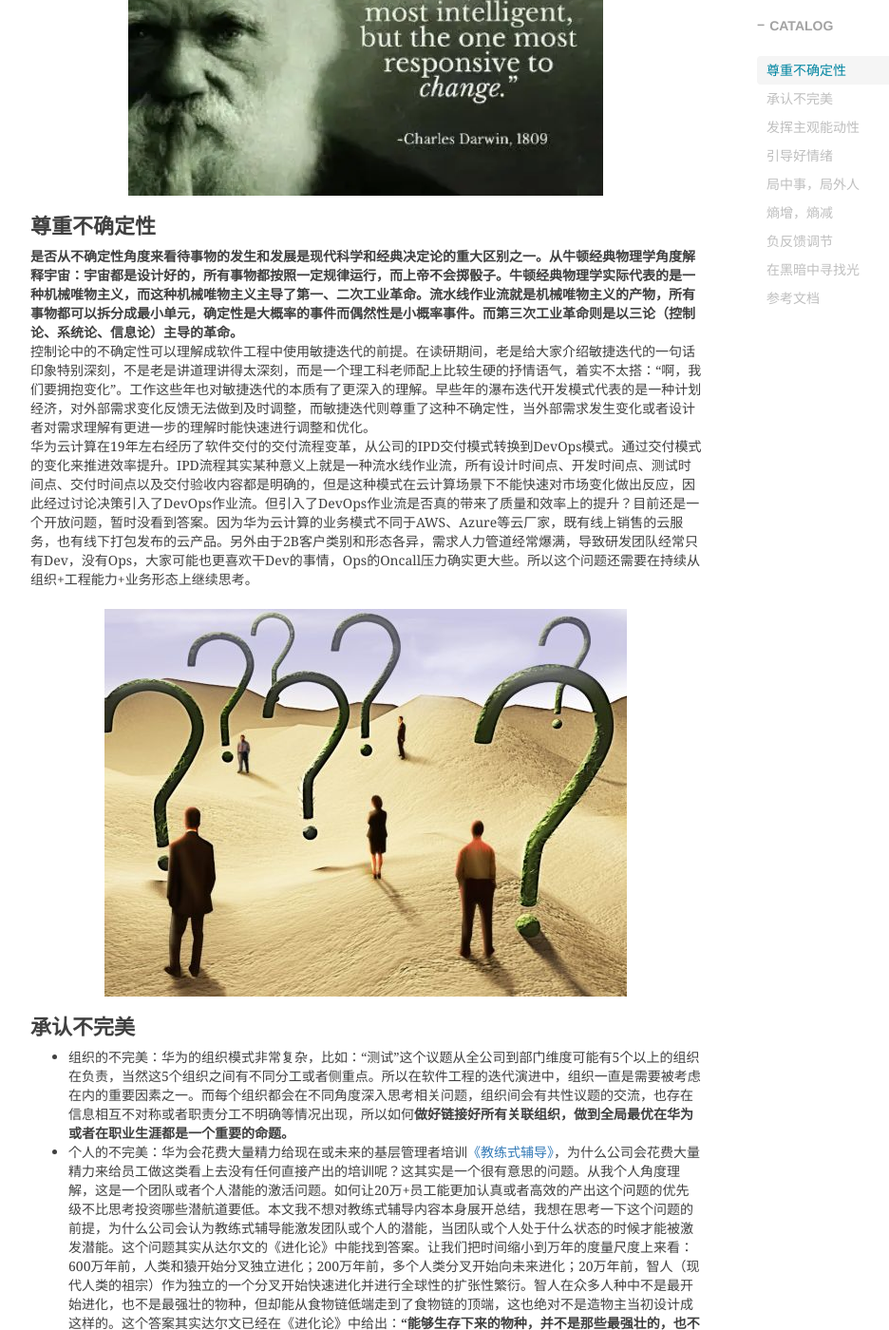
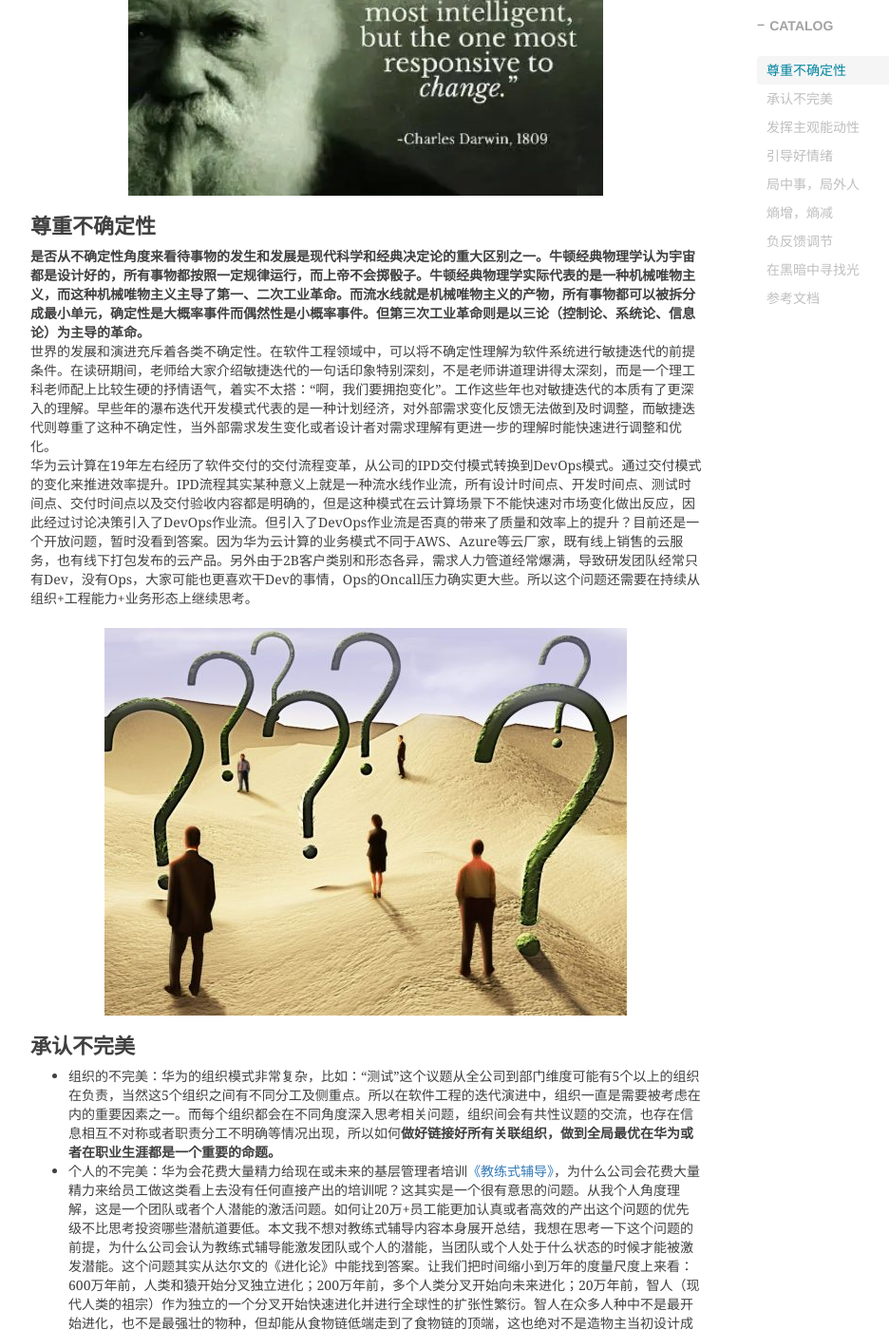
Before and after one commit to shihai1991/shihai1991.github.io, a Jekyll site: the page built from _posts/2023-10-30-在菊厂八年的那些人那些事.md, in a window 1280 px wide and 1400 px high, scrolled down 554 px. Shown: the whole window at 95% size, without its empty margins (233-1169 px from the left). Built offline with Jekyll 4.4.1, drawn with Linux system fonts in a browser that asks for light colours; nearby versions of some CDN libraries; comment, search, counter and statistics services are not loaded; some of the changed text lies outside the part shown.

Commit message:
Update 2023-10-30-在菊厂八年的那些人那些事.md

```diff
--- a/_posts/2023-10-30-在菊厂八年的那些人那些事.md
+++ b/_posts/2023-10-30-在菊厂八年的那些人那些事.md
@@ -10,20 +10,20 @@ tags:
 time: '2023.10.30 12:27:00'
 ---
 
-> 对自己不太长的职业生涯所得所悟做个浅薄总结，也和团队内同学做务虚交流使用。
+> 对自己不太长的职业生涯所得所悟做个简单总结，也和团队内同学做务虚交流使用。
 <!--more-->
 
 达尔文在《进化论》中有句名言：**“能够生存下来的物种，并不是那些最强壮的，也不是那些最聪明的，而是那些对变化作出快速反应的。”**
 ![达尔文《进化论》 侵删]({{site.baseurl}}/img/2024/Q1/20240102-达尔文-进化论.webp)
 
 # 尊重不确定性
-**是否从不确定性角度来看待事物的发生和发展是现代科学和经典决定论的重大区别之一。从牛顿经典物理学角度解释宇宙：宇宙都是设计好的，所有事物都按照一定规律运行，而上帝不会掷骰子。牛顿经典物理学实际代表的是一种机械唯物主义，而这种机械唯物主义主导了第一、二次工业革命。流水线作业流就是机械唯物主义的产物，所有事物都可以拆分成最小单元，确定性是大概率的事件而偶然性是小概率事件。而第三次工业革命则是以三论（控制论、系统论、信息论）主导的革命。**
-控制论中的不确定性可以理解成软件工程中使用敏捷迭代的前提。在读研期间，老是给大家介绍敏捷迭代的一句话印象特别深刻，不是老是讲道理讲得太深刻，而是一个理工科老师配上比较生硬的抒情语气，着实不太搭：“啊，我们要拥抱变化”。工作这些年也对敏捷迭代的本质有了更深入的理解。早些年的瀑布迭代开发模式代表的是一种计划经济，对外部需求变化反馈无法做到及时调整，而敏捷迭代则尊重了这种不确定性，当外部需求发生变化或者设计者对需求理解有更进一步的理解时能快速进行调整和优化。
+**是否从不确定性角度来看待事物的发生和发展是现代科学和经典决定论的重大区别之一。牛顿经典物理学认为宇宙都是设计好的，所有事物都按照一定规律运行，而上帝不会掷骰子。牛顿经典物理学实际代表的是一种机械唯物主义，而这种机械唯物主义主导了第一、二次工业革命。而流水线就是机械唯物主义的产物，所有事物都可以被拆分成最小单元，确定性是大概率事件而偶然性是小概率事件。但第三次工业革命则是以三论（控制论、系统论、信息论）为主导的革命。**
+世界的发展和演进充斥着各类不确定性。在软件工程领域中，可以将不确定性理解为软件系统进行敏捷迭代的前提条件。在读研期间，老师给大家介绍敏捷迭代的一句话印象特别深刻，不是老师讲道理讲得太深刻，而是一个理工科老师配上比较生硬的抒情语气，着实不太搭：“啊，我们要拥抱变化”。工作这些年也对敏捷迭代的本质有了更深入的理解。早些年的瀑布迭代开发模式代表的是一种计划经济，对外部需求变化反馈无法做到及时调整，而敏捷迭代则尊重了这种不确定性，当外部需求发生变化或者设计者对需求理解有更进一步的理解时能快速进行调整和优化。
 华为云计算在19年左右经历了软件交付的交付流程变革，从公司的IPD交付模式转换到DevOps模式。通过交付模式的变化来推进效率提升。IPD流程其实某种意义上就是一种流水线作业流，所有设计时间点、开发时间点、测试时间点、交付时间点以及交付验收内容都是明确的，但是这种模式在云计算场景下不能快速对市场变化做出反应，因此经过讨论决策引入了DevOps作业流。但引入了DevOps作业流是否真的带来了质量和效率上的提升？目前还是一个开放问题，暂时没看到答案。因为华为云计算的业务模式不同于AWS、Azure等云厂家，既有线上销售的云服务，也有线下打包发布的云产品。另外由于2B客户类别和形态各异，需求人力管道经常爆满，导致研发团队经常只有Dev，没有Ops，大家可能也更喜欢干Dev的事情，Ops的Oncall压力确实更大些。所以这个问题还需要在持续从组织+工程能力+业务形态上继续思考。
 ![不确定性 侵删]({{site.baseurl}}/img/2024/Q1/20240102-不确定性.jpg)
 
 # 承认不完美
-- 组织的不完美：华为的组织模式非常复杂，比如：“测试”这个议题从全公司到部门维度可能有5个以上的组织在负责，当然这5个组织之间有不同分工或者侧重点。所以在软件工程的迭代演进中，组织一直是需要被考虑在内的重要因素之一。而每个组织都会在不同角度深入思考相关问题，组织间会有共性议题的交流，也存在信息相互不对称或者职责分工不明确等情况出现，所以如何**做好链接好所有关联组织，做到全局最优在华为或者在职业生涯都是一个重要的命题。**
+- 组织的不完美：华为的组织模式非常复杂，比如：“测试”这个议题从全公司到部门维度可能有5个以上的组织在负责，当然这5个组织之间有不同分工及侧重点。所以在软件工程的迭代演进中，组织一直是需要被考虑在内的重要因素之一。而每个组织都会在不同角度深入思考相关问题，组织间会有共性议题的交流，也存在信息相互不对称或者职责分工不明确等情况出现，所以如何**做好链接好所有关联组织，做到全局最优在华为或者在职业生涯都是一个重要的命题。**
 - 个人的不完美：华为会花费大量精力给现在或未来的基层管理者培训[《教练式辅导》](https://shihai1991.github.io/books/2022/08/21/%E6%95%99%E7%BB%83%E5%BC%8F%E8%BE%85%E5%AF%BC/)，为什么公司会花费大量精力来给员工做这类看上去没有任何直接产出的培训呢？这其实是一个很有意思的问题。从我个人角度理解，这是一个团队或者个人潜能的激活问题。如何让20万+员工能更加认真或者高效的产出这个问题的优先级不比思考投资哪些潜航道要低。本文我不想对教练式辅导内容本身展开总结，我想在思考一下这个问题的前提，为什么公司会认为教练式辅导能激发团队或个人的潜能，当团队或个人处于什么状态的时候才能被激发潜能。这个问题其实从达尔文的《进化论》中能找到答案。让我们把时间缩小到万年的度量尺度上来看：600万年前，人类和猿开始分叉独立进化；200万年前，多个人类分叉开始向未来进化；20万年前，智人（现代人类的祖宗）作为独立的一个分叉开始快速进化并进行全球性的扩张性繁衍。智人在众多人种中不是最开始进化，也不是最强壮的物种，但却能从食物链低端走到了食物链的顶端，这也绝对不是造物主当初设计成这样的。这个答案其实达尔文已经在《进化论》中给出：**“能够生存下来的物种，并不是那些最强壮的，也不是那些最聪明的，而是那些对变化作出快速反应的。”** 当我们开始认识到自己就是井底的一只小青蛙，并意识到头顶的天也仅仅是管中窥豹而已，那我们已经做好翱翔九天的心理准备。
 曾经，17年刚入职的那会，精力旺盛，开会交流和任务推进可以各种怼天怼地怼空气，也挺佩服自己当初年轻精力旺盛，哈哈。但回头看其实也挺惭愧的，许多讨论实际上没有有效产出。其中一个主要原因是过高的估计自己，但过低评估了事件的复杂度以及他人对事件的理解。后来也就慢慢懂了：**交流点到为止，我们不一定都是对的**。
 ![不完美 侵删]({{site.baseurl}}/img/2024/Q1/20240102-不完美.jfif)
```
